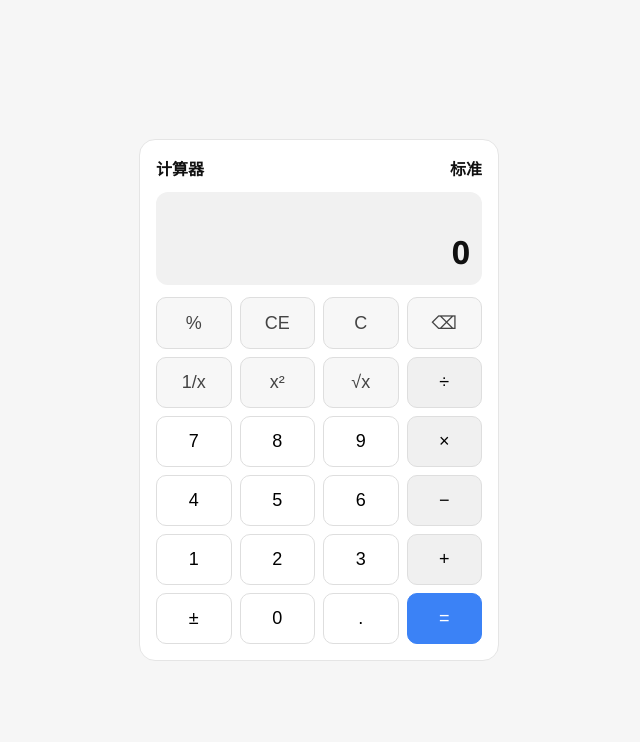
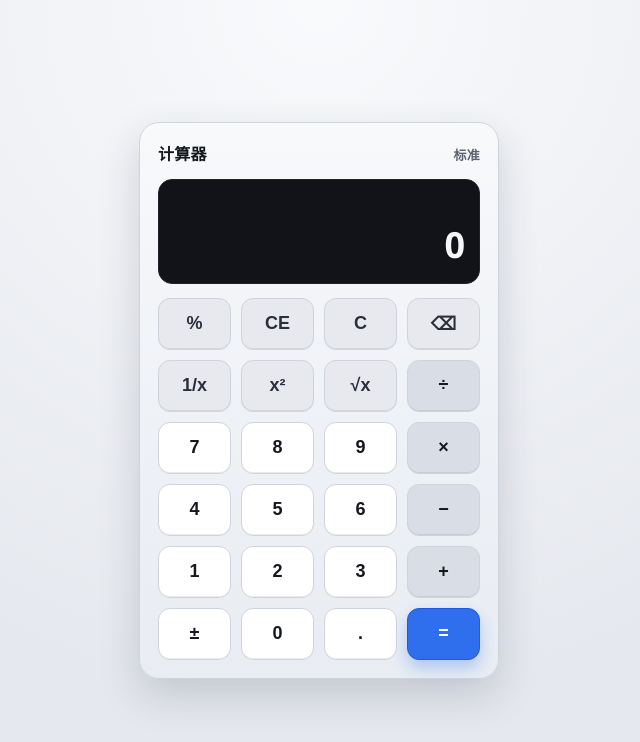
Before and after one commit to czxcui/vue-Calculator, a Vue app: page / in a window 1280 px wide. Shown: the top 742 px of the page, without its empty margins (321-961 px from the left). Built offline with nearby package versions, Linux system fonts and the light colour scheme.

Commit message:
样式：还原Windows计算器视觉风格

```diff
--- a/src/styles.css
+++ b/src/styles.css
@@ -1,6 +1,18 @@
 :root {
   color-scheme: light;
   font-family: "Segoe UI", "Segoe UI Variable", "Segoe UI Emoji", sans-serif;
+  --surface: #f4f5f7;
+  --surface-strong: #ffffff;
+  --surface-muted: #e7e9ee;
+  --surface-operator: #d9dde5;
+  --border: #cfd4dc;
+  --text: #15181d;
+  --text-muted: #5b6270;
+  --accent: #2f6fed;
+  --accent-strong: #2259d6;
+  --display-bg: #111318;
+  --display-text: #f4f6f9;
+  --display-muted: #9aa2b1;
 }
 
 * {
@@ -12,8 +24,8 @@ body {
   min-height: 100vh;
   display: grid;
   place-items: center;
-  background-color: #f6f6f6;
-  color: #111;
+  background: radial-gradient(circle at top, #f9fafc, #e5e8ee 70%);
+  color: var(--text);
 }
 
 #app {
@@ -22,11 +34,12 @@ body {
 
 .calculator {
   display: grid;
-  gap: 12px;
-  padding: 16px;
-  border-radius: 16px;
-  background-color: #fff;
-  border: 1px solid #e5e5e5;
+  gap: 14px;
+  padding: 18px;
+  border-radius: 20px;
+  background: linear-gradient(180deg, #f8f9fb, #eef1f6 55%, #e9edf3);
+  border: 1px solid var(--border);
+  box-shadow: 0 16px 40px rgba(37, 46, 66, 0.18);
 }
 
 .calc-header {
@@ -34,54 +47,105 @@ body {
   justify-content: space-between;
   align-items: baseline;
   font-weight: 600;
+  letter-spacing: 0.2px;
+}
+
+.calc-title {
+  font-size: 16px;
+}
+
+.calc-subtitle {
+  font-size: 13px;
+  color: var(--text-muted);
 }
 
 .calc-display {
   display: grid;
   gap: 6px;
-  padding: 12px;
-  border-radius: 12px;
-  background-color: #f1f1f1;
+  padding: 14px;
+  border-radius: 14px;
+  background-color: var(--display-bg);
+  border: 1px solid #1f232c;
   text-align: right;
 }
 
 .calc-history {
-  font-size: 14px;
-  color: #666;
+  font-size: 13px;
+  color: var(--display-muted);
   min-height: 20px;
 }
 
 .calc-output {
-  font-size: 32px;
-  font-weight: 600;
-  min-height: 40px;
+  font-size: 36px;
+  font-weight: 700;
+  min-height: 44px;
+  color: var(--display-text);
 }
 
 .calc-pad {
   display: grid;
   grid-template-columns: repeat(4, 1fr);
-  gap: 8px;
+  gap: 10px;
 }
 
 .key {
-  border: 1px solid #dedede;
-  border-radius: 10px;
-  padding: 14px 0;
-  background-color: #fff;
+  border: 1px solid var(--border);
+  border-radius: 12px;
+  height: 52px;
+  background-color: var(--surface-strong);
   font-size: 18px;
+  font-weight: 600;
+  color: var(--text);
+  cursor: pointer;
+  transition: transform 120ms ease, box-shadow 120ms ease, background-color 120ms ease;
+  box-shadow: inset 0 -1px 0 rgba(0, 0, 0, 0.08);
+}
+
+.key:hover {
+  background-color: #f3f4f8;
+}
+
+.key:active {
+  transform: translateY(1px);
+  box-shadow: inset 0 1px 0 rgba(0, 0, 0, 0.12);
 }
 
 .key-muted {
-  background-color: #f7f7f7;
-  color: #444;
+  background-color: var(--surface-muted);
+  color: #2a2f3a;
 }
 
 .key-operator {
-  background-color: #f0f0f0;
+  background-color: var(--surface-operator);
 }
 
 .key-equals {
-  background-color: #3b82f6;
+  background-color: var(--accent);
   color: #fff;
-  border-color: #3b82f6;
+  border-color: var(--accent-strong);
+  box-shadow: 0 8px 16px rgba(47, 111, 237, 0.32);
 }
+
+.key-equals:hover {
+  background-color: var(--accent-strong);
+}
+
+.key-equals:active {
+  transform: translateY(1px);
+  box-shadow: 0 6px 12px rgba(47, 111, 237, 0.28);
+}
+
+@media (max-width: 420px) {
+  .calculator {
+    padding: 14px;
+    border-radius: 16px;
+  }
+
+  .calc-output {
+    font-size: 32px;
+  }
+
+  .key {
+    height: 48px;
+  }
+}
```
